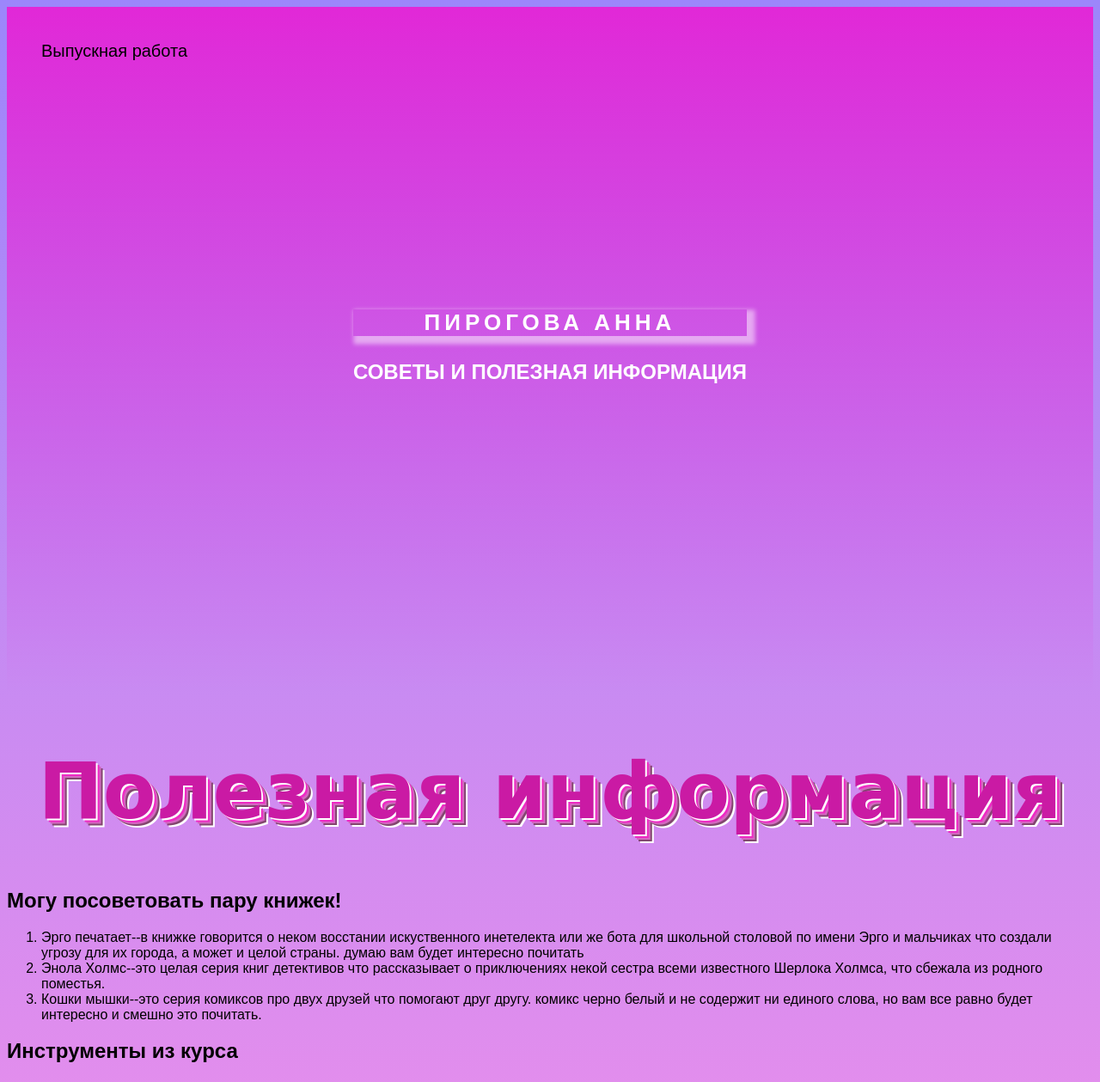
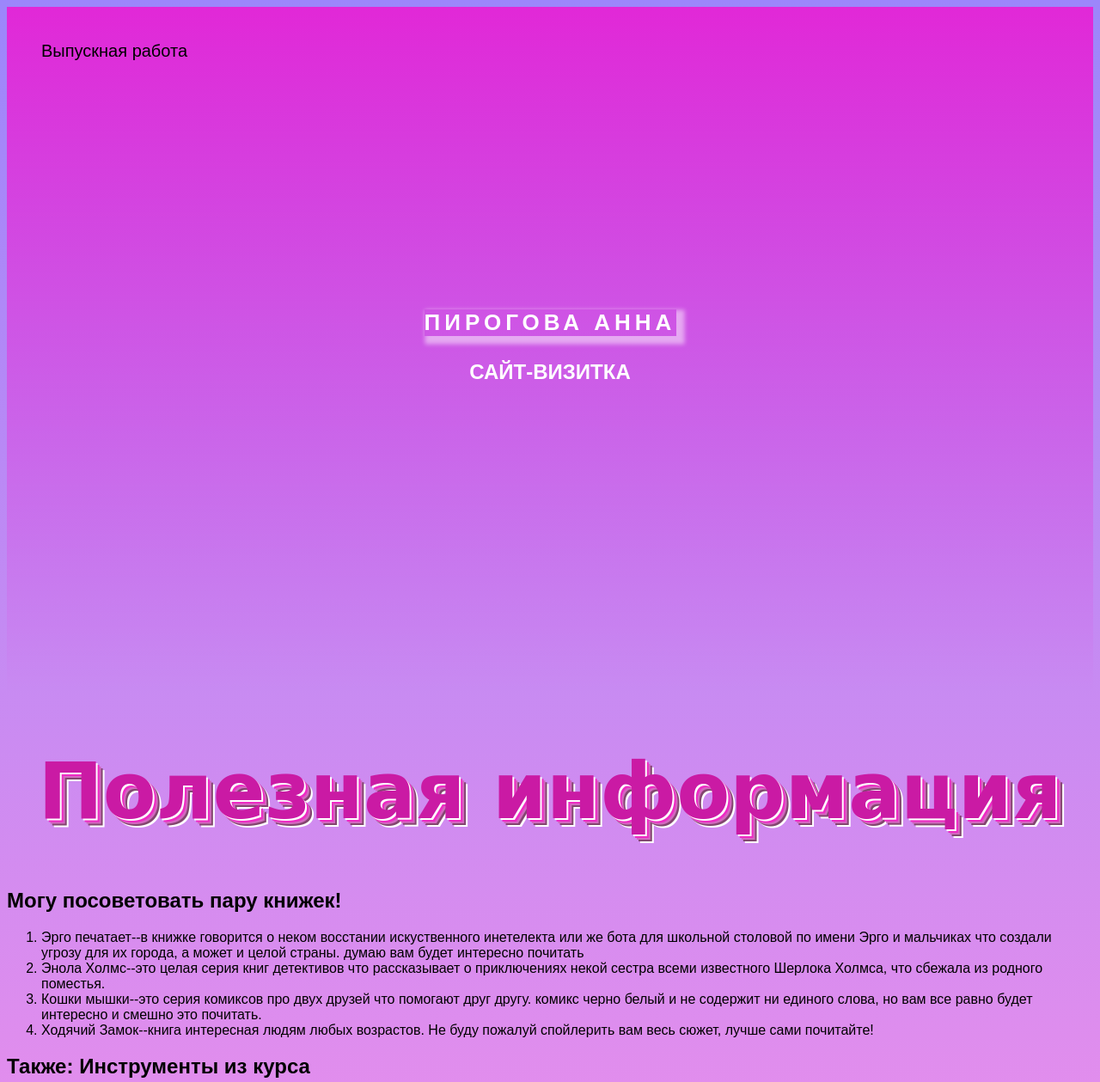
Before and after one commit to dlugosh/annapirogova.github.io, a plain HTML site: page info.html in a window 1280 px wide. Shown: the top 1259 px of the page at 86% size. Drawn offline with Linux system fonts and the light colour scheme.

Commit message:
Update info.html

```diff
--- a/info.html
+++ b/info.html
@@ -12,19 +12,22 @@
     <h2 class="heading-primary">
       <span class="heading-primary-main">Пирогова Анна</span>
       <br/>
-      <span class="heading-primary-sub">Советы и полезная информация</span>
+      <span class="heading-primary-sub">САЙТ-ВИЗИТКА</span>
     </h2>
   </div>
 </header>
     <main>
       <h1>Полезная информация</h1>
       <h2>Могу посоветовать пару книжек!</h2>
+      <div class="kkk">
       <ol>
         <li>Эрго печатает--в книжке говорится о неком восстании искуственного инетелекта или же бота для школьной столовой по имени Эрго и мальчиках что создали угрозу для их города, а может и целой страны. думаю вам будет интересно почитать</li>
         <li>Энола Холмс--это целая серия книг детективов что рассказывает о приключениях некой сестра всеми известного Шерлока Холмса, что сбежала из родного поместья.</li>
         <li>Кошки мышки--это серия комиксов про двух друзей что помогают друг другу. комикс черно белый и не содержит ни единого слова, но вам все равно будет интересно и смешно это почитать.</li>
+        <li>Ходячий Замок--книга интересная людям любых возрастов. Не буду пожалуй спойлерить вам весь сюжет, лучше сами почитайте!</li>
       </ol>
-      <h2>Инструменты из курса</h2>
+      </div>
+      <h2>Также: Инструменты из курса</h2>
       <p>Онлайн-конструктор <a class="link-text" href="https://tilda.cc/ru/"><b>Tilda</b></a></p>
       <p>Графический редактор <a class="link-text" href="https://www.figma.com/"><b>Figma</b></a></p>
       <p>Цветовой круг <a class="link-text" href="https://colorscheme.ru/"><b>Colorsheme</b></a></p>
```
